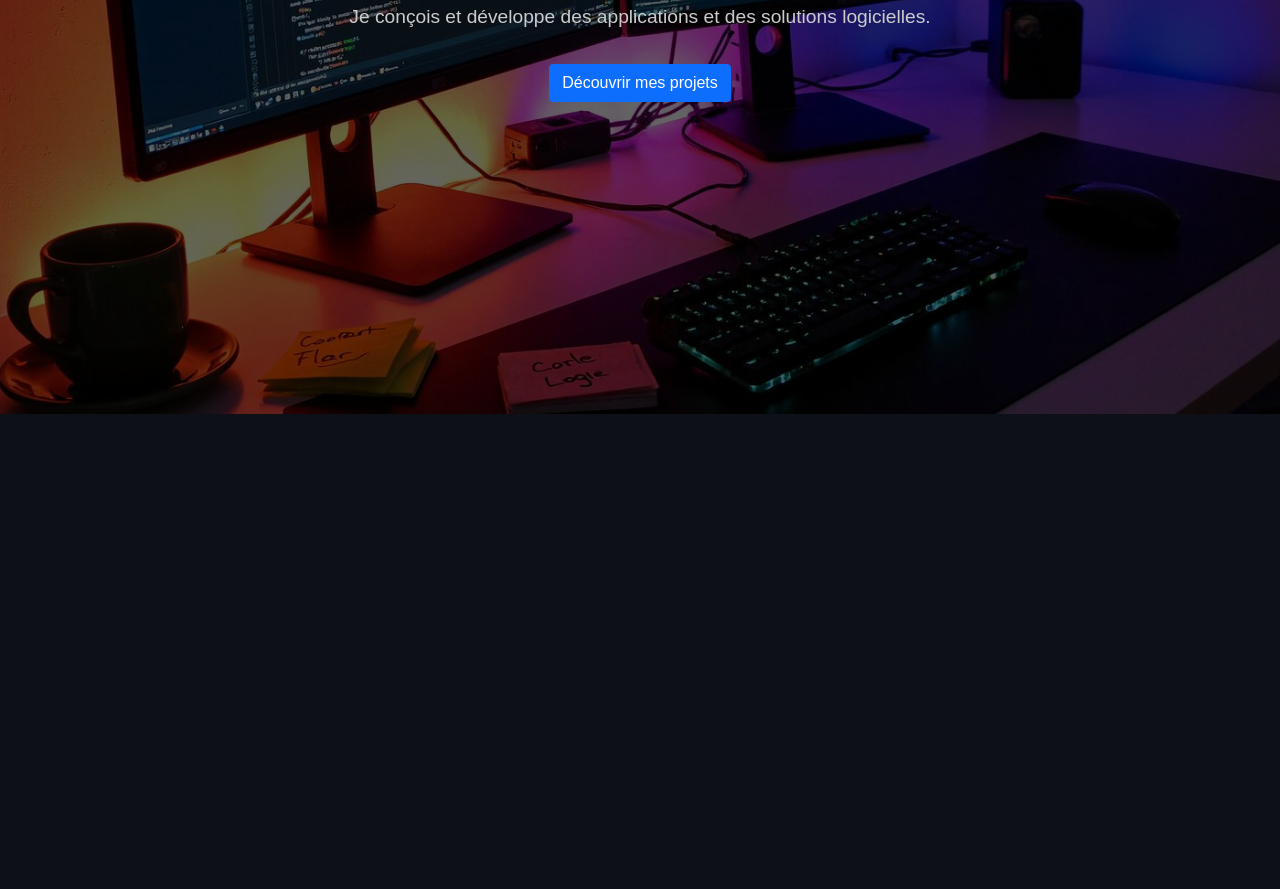
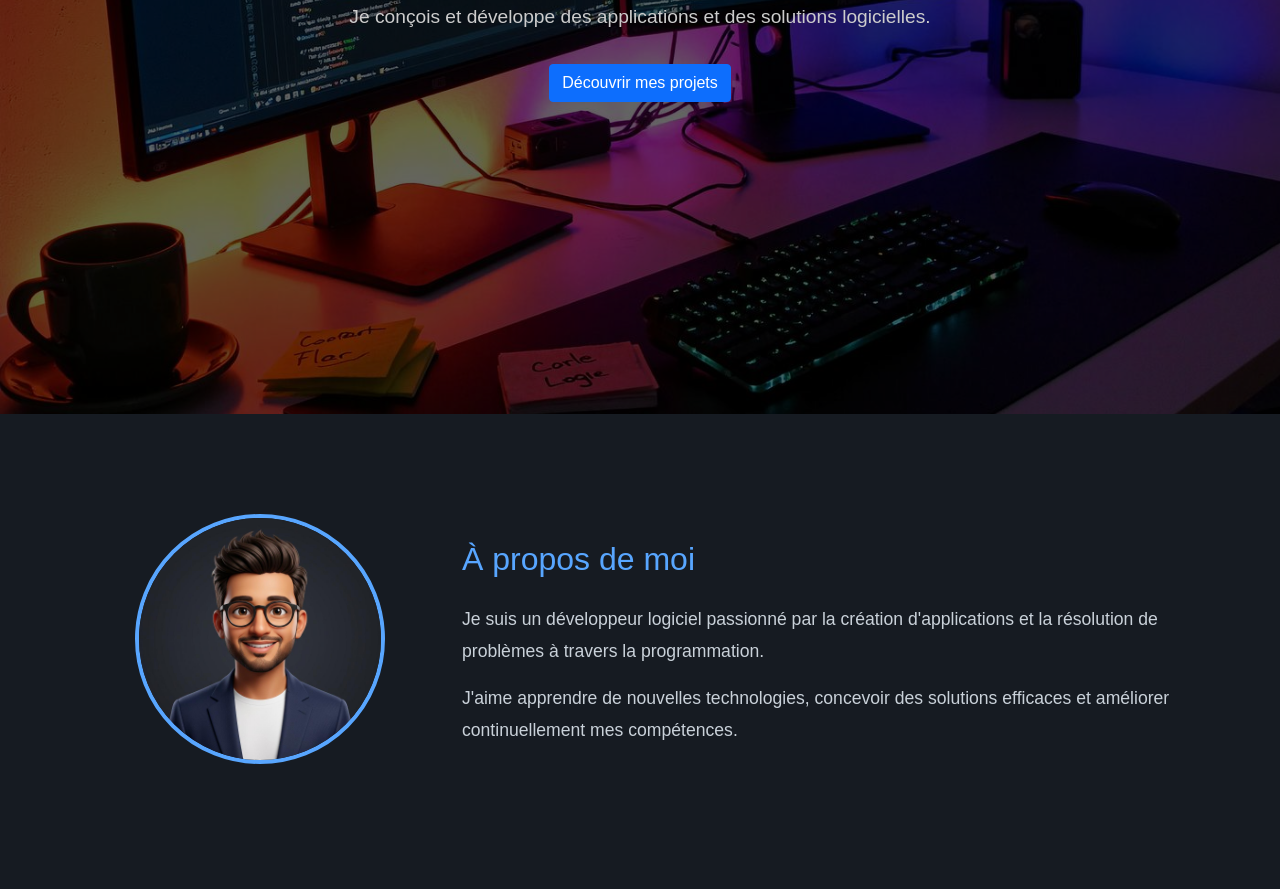
Before and after one commit to jamabusiness2003-a11y/mon-portfolio, a plain HTML site: page index.html in a window 1280 px wide. Shown: the part 386-1275 px from the top of the page. Before the commit the page ends 800 px from the top, so only its background shows below. Drawn offline with nearby package versions, Linux system fonts and the light colour scheme.

Commit message:
Créer la section « À propos »

```diff
--- a/css/style.css
+++ b/css/style.css
@@ -1,7 +1,6 @@
 html {
     scroll-behavior: smooth;
 }
-
 
 /* ==============================
    GLOBAL
@@ -113,6 +112,32 @@ body {
     color: #cccccc;
 }
 
+.about-section {
+    padding: 100px 0;
+    background-color: #161b22;
+}
+
+.about-section h2 {
+    color: #58a6ff;
+    font-size: 2rem;
+    margin-bottom: 25px;
+}
+
+.about-section p {
+    color: #c9d1d9;
+    font-size: 1.1rem;
+    line-height: 1.8;
+}
+
+.about-avatar {
+    width: 250px;
+    height: 250px;
+    object-fit: cover;
+    border-radius: 50%;
+    border: 4px solid #58a6ff;
+    margin-bottom: 25px;
+}
+
 /* Responsive design */
 
 @media screen and (max-width: 768px) {
--- a/index.html
+++ b/index.html
@@ -104,5 +104,44 @@
 
     </section>
 
+    <section id="about" class="about-section">
+
+        <div class="container">
+
+            <div class="row align-items-center">
+
+                <div class="col-lg-4 text-center">
+
+                    <img
+                        src="images/avatar-professionnel.png"
+                        alt="Avatar professionnel"
+                        class="about-avatar"
+                    >
+
+                </div>
+
+                <div class="col-lg-8">
+
+                    <h2>À propos de moi</h2>
+
+                    <p>
+                        Je suis un développeur logiciel passionné par
+                        la création d'applications et la résolution
+                        de problèmes à travers la programmation.
+                    </p>
+
+                    <p>
+                        J'aime apprendre de nouvelles technologies,
+                        concevoir des solutions efficaces et améliorer
+                        continuellement mes compétences.
+                    </p>
+                </div>
+
+            </div>
+
+        </div>
+
+    </section>
+
 </body>
 </html>
```
Also changed, not shown: images/avatar-professionnel.png (added).
